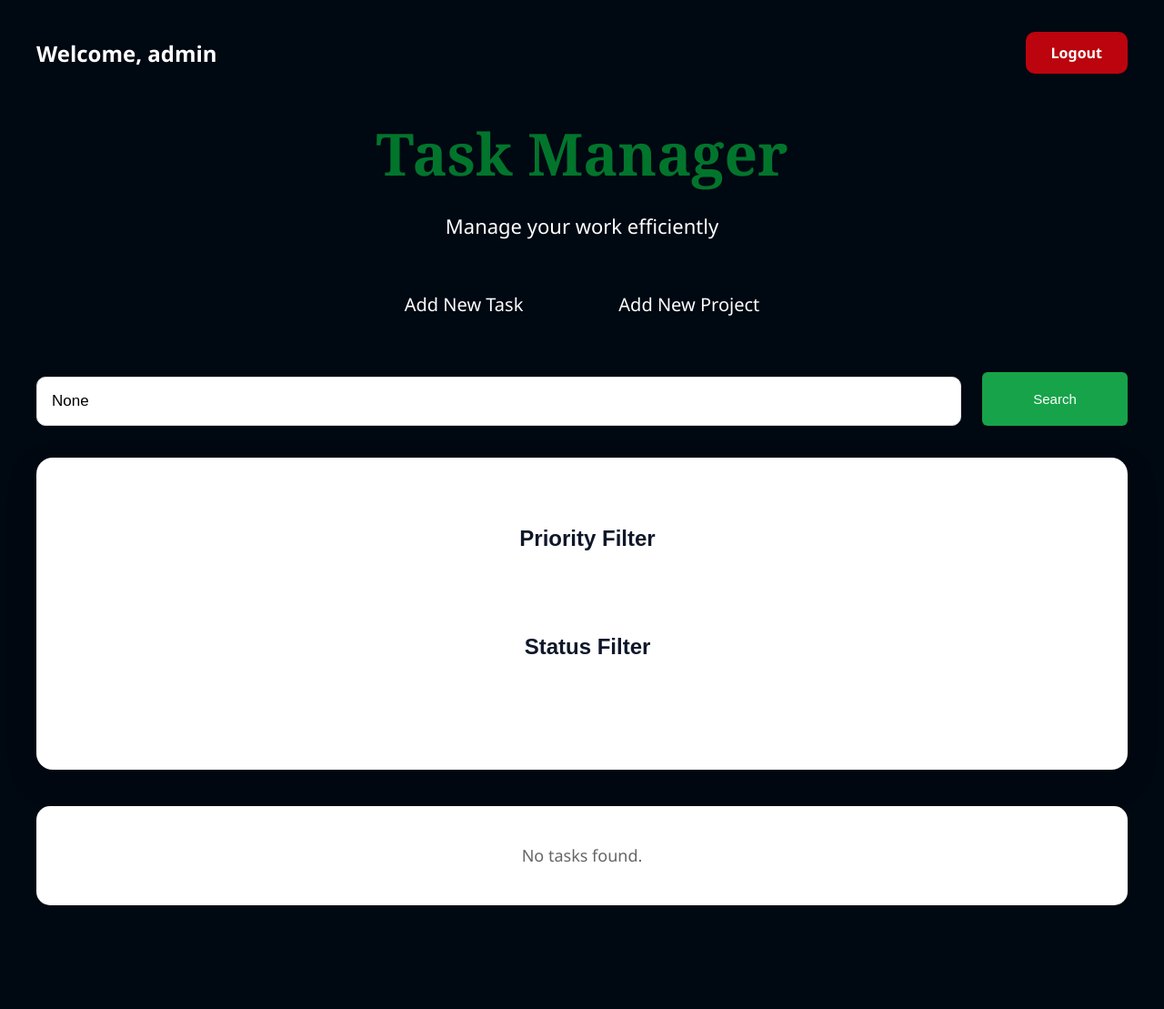
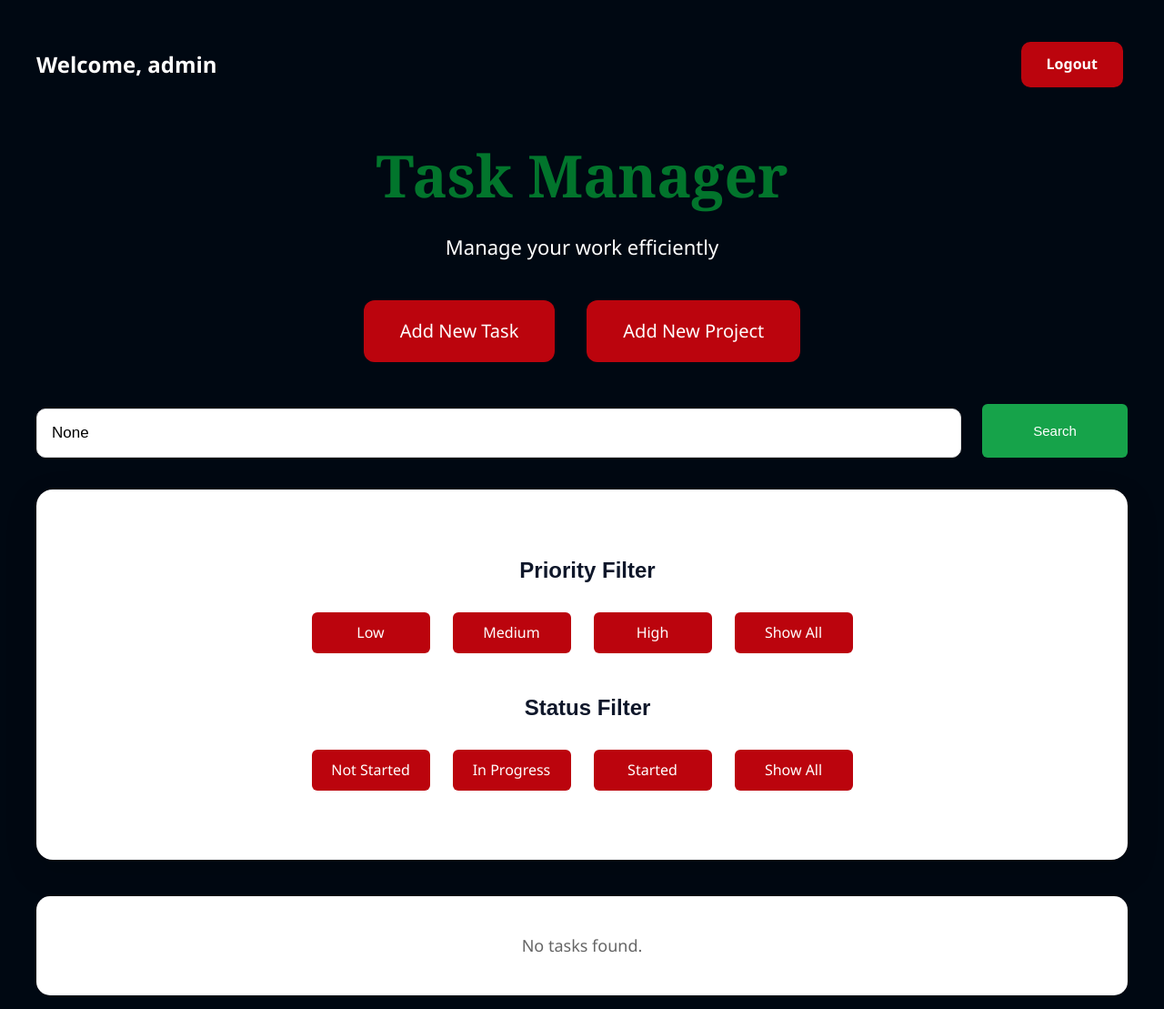
Before and after one commit to remzyayo/ALX_CapstoneProject, a Django app: page /task/ in a window 1280 px wide. Shown: the top 1109 px of the page at 91% size. Before the commit the page ends 995 px from the top, so only its background shows below. Run offline with Django 5.2, Linux system fonts and the light colour scheme; a user stored in the database is signed in; data that the repository does not hold is empty.

Commit message:
Action Buttuon updated

```diff
--- a/expenses/static/expenses/css/style.css
+++ b/expenses/static/expenses/css/style.css
@@ -51,8 +51,14 @@ p {
 
 a {
     text-decoration: none;
-    color: inherit;
-    transition: .3s ease;
+    display: inline-block;
+    background: linear-gradient(135deg, #bb040d, #bb040d);
+    color: white;
+    padding: 10px 18px;
+    margin: 6px 5px;
+    border-radius: 6px;
+    font-weight: 500;
+    transition: all .3s ease;
 }
 
 a:hover {
@@ -300,7 +306,7 @@ form label {
     display: block;
     font-weight: bold;
     margin-bottom: 6px;
-    color: #a80505;
+    color: #02752C;
 }
 
 input,
@@ -472,6 +478,15 @@ textarea:focus {
     padding:18px 40px;
     font-size:20px;
     border-radius:12px;
+    background:#bb040d;
+    display:inline-block;
+    color:#fff;
+    text-align: center;
+
+}
+
+.action-buttons a:hover{
+    background: #bb040d;
 }
 
 /* WHITE PANEL */
```
